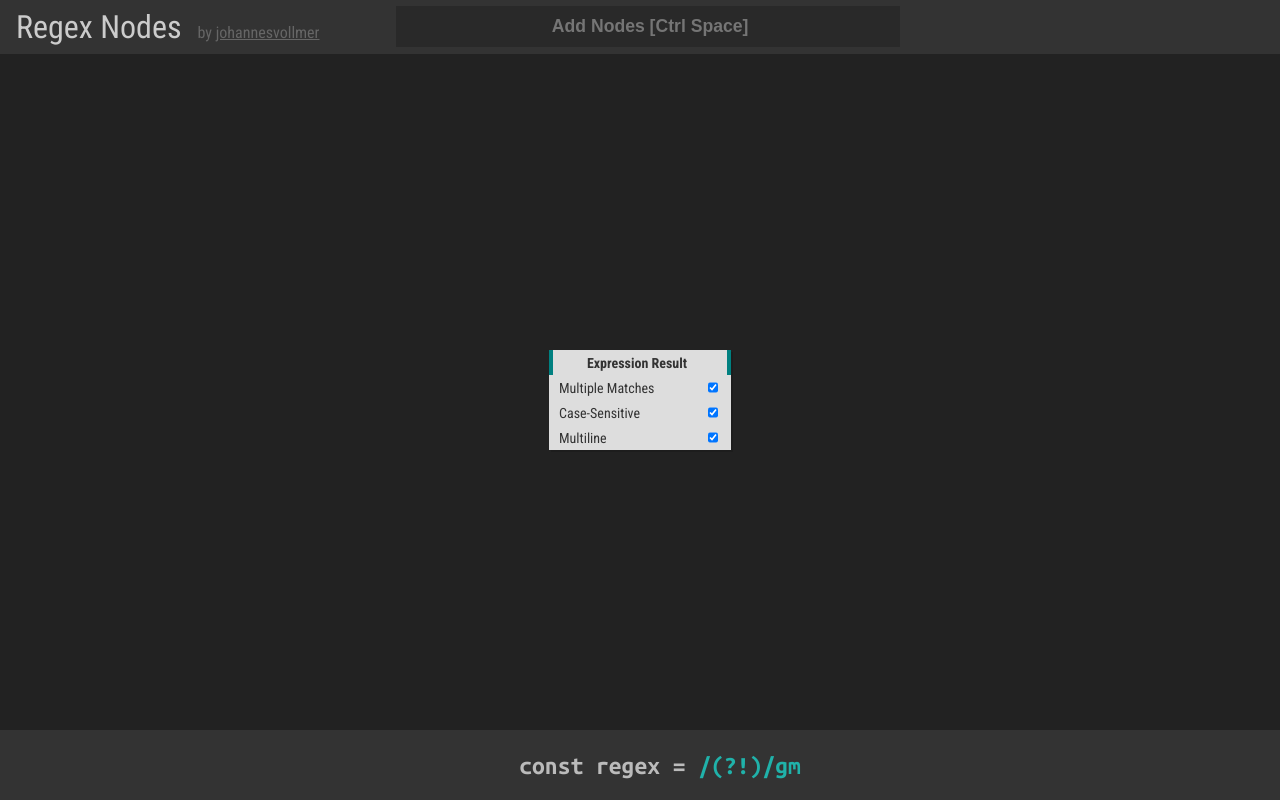
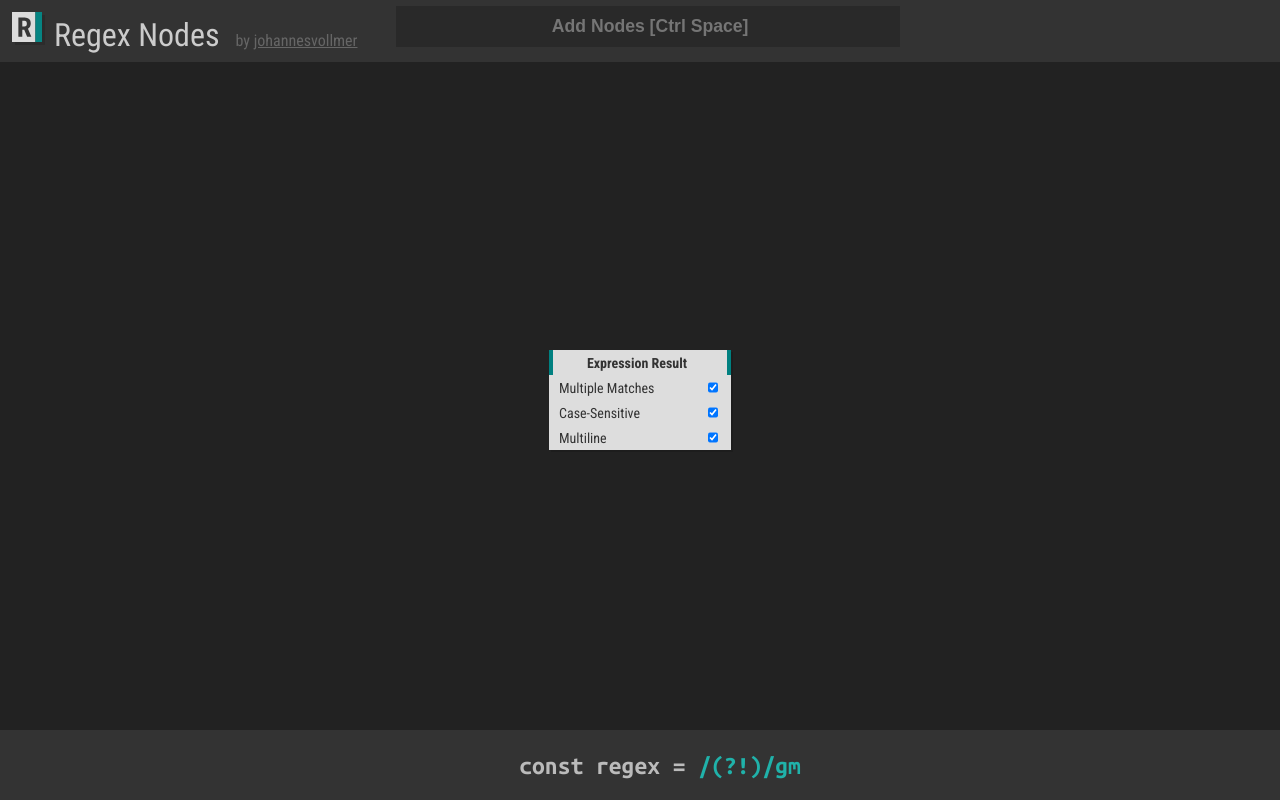
Before and after one commit to johannesvollmer/regex-nodes-js, a React (Create React App) app: page / in a window 1280 px wide. Built offline with nearby package versions, Linux system fonts and the light colour scheme.

Commit message:
Added custom favicon, inserted logo into page, redirected link to repository instead of github account

```diff
--- a/public/index.html
+++ b/public/index.html
@@ -2,7 +2,7 @@
 <html lang="en">
   <head>
     <meta charset="utf-8" />
-    <link rel="shortcut icon" href="%PUBLIC_URL%/favicon.ico" />
+    <link rel="shortcut icon" href="%PUBLIC_URL%/favicon.png" />
     <meta
       name="viewport"
       content="width=device-width, initial-scale=1, shrink-to-fit=no"
--- a/src/App.css
+++ b/src/App.css
@@ -68,6 +68,15 @@
 	pointer-events: auto;
 	display: inline;
 	padding: 8px;
+}
+
+#logo {
+  width: 30px;
+  height: 30px;
+  margin: 4px; padding: 0;
+  box-shadow: 3px 3px #00000022;
+  display: inline-block;
+  vertical-align: baseline;
 }
 
 #header h2 {
--- a/src/App.js
+++ b/src/App.js
@@ -275,8 +275,9 @@ class App extends React.Component {
 
 			<div id="overlay">
 				<section id="header">
+          <img src="/logo.svg" id="logo"/>
 					<h2>Regex Nodes</h2>
-					<nav>by <a href="http://github.com/johannesvollmer" target="_blank" rel="noopener noreferrer">
+					<nav>by <a href="https://github.com/johannesvollmer/regex-nodes-js" target="_blank" rel="noopener noreferrer">
 						johannesvollmer
 					</a></nav>
 				</section>
```
Also changed, not shown: public/favicon.png (added), public/logo.svg (added).
